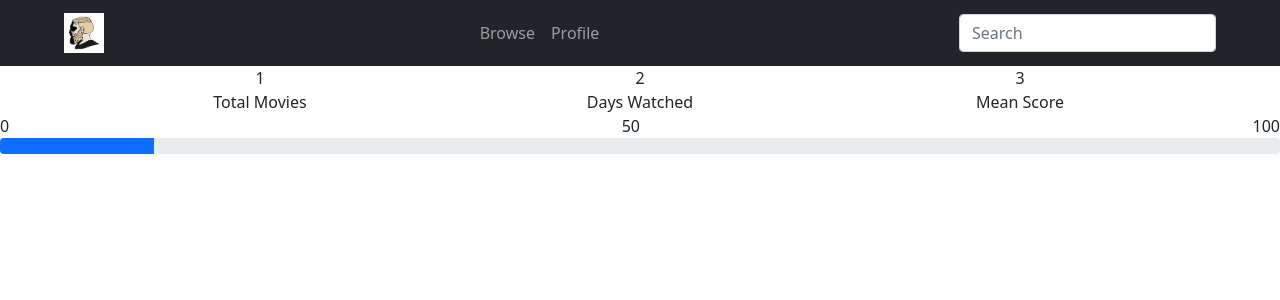
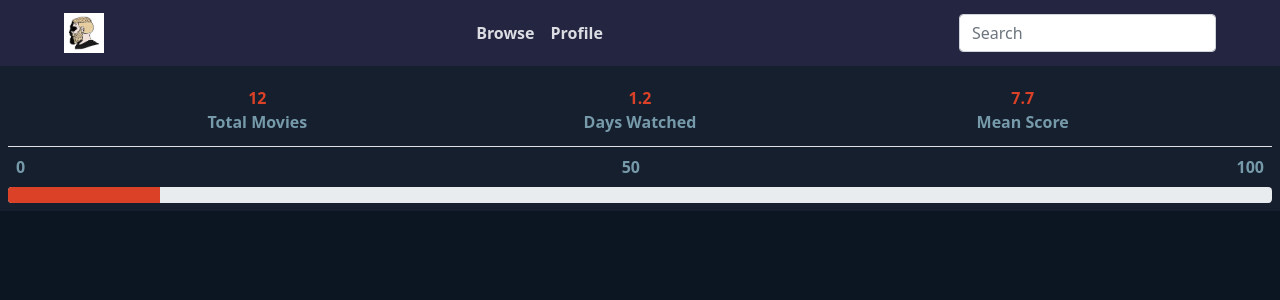
Before and after one commit to Dodikkkk/Vajko, a PHP site: page / in a window 1280 px wide. Shown: the top 300 px of the page. Run offline with PHP 8.4, Linux system fonts and the light colour scheme.

Commit message:
fixed colors

```diff
--- a/index.html
+++ b/index.html
@@ -8,11 +8,11 @@
     <meta name="viewport" content="width=device-width, initial-scale=1" >
     <title>Title</title>
 </head>
-<body>
-    <nav class="navbar navbar-expand-lg navbar-dark bg-dark">
+<body class="bgColor">
+    <nav class="navbar navbar-expand-lg navBarColors fw-bold">
         <div class="d-flex align-items-center justify-content-center full-width">
 
-            <a class="navbar-brand" href="index.html" ><img src="download.jpg" class="maly-obrazok"></a>
+            <a class="navbar-brand" href="index.html" ><img src="download.jpg" class="maly-obrazok" alt=""></a>
             <button class="navbar-toggler" type="button" data-bs-toggle="collapse" data-bs-target="#navbarSupportedContent" aria-controls="navbarSupportedContent" aria-expanded="false" aria-label="Toggle navigation">
                 <span class="navbar-toggler-icon"></span>
             </button>
@@ -20,10 +20,10 @@
             <div class="collapse navbar-collapse justify-content-center" id="navbarSupportedContent">
                 <ul class="navbar-nav mr-auto">
                     <li class="nav-item active">
-                        <a class="nav-link" href="browse.html">Browse</a>
+                        <a class="nav-link navBarColors" href="browse.html">Browse</a>
                     </li>
                     <li class="nav-item">
-                        <a class="nav-link" href="index.html">Profile</a>
+                        <a class="nav-link navBarColors" href="index.html">Profile</a>
                     </li>
                 </ul>
             </div>
@@ -34,36 +34,36 @@
         </div>
     </nav>
 
-    <div class="d-flex flex-column">
-        <div class="container">
+    <div class="d-flex flex-column p-2 stats fw-bold">
+        <div class="container p-2 ">
             <div class="row text-center">
-                <div class="col text-center">
-                    <div>
-                        1
+                <div class="col text-center p-1">
+                    <div class="highlighted">
+                        12
                     </div>
-                    <div>
+                    <div class="">
                         Total Movies
                     </div>
                 </div>
-                <div class="col">
-                    <div>
-                        2
+                <div class="col text-center p-1">
+                    <div class="highlighted">
+                        1.2
                     </div>
-                    <div>
+                    <div class="">
                         Days Watched
                     </div>
                 </div>
-                <div class="col">
-                    <div>
-                        3
+                <div class="col text-center p-1">
+                    <div class="highlighted">
+                        7.7
                     </div>
-                    <div>
+                    <div class="">
                         Mean Score
                     </div>
                 </div>
             </div>
         </div>
-        <div class="d-flex">
+        <div class="d-flex p-2 border-top">
             <div class="nula">
                 0
             </div>
@@ -75,7 +75,7 @@
             </div>
         </div>
         <div class="progress">
-            <div class="progress-bar" role="progressbar" style="width: 12%;" aria-valuenow="12" aria-valuemin="0" aria-valuemax="100"></div>
+            <div class="progress-bar highlightedBg" role="progressbar" style="width: 12%;" aria-valuenow="12" aria-valuemin="0" aria-valuemax="100"></div>
         </div>
     </div>
 </body>
--- a/style.css
+++ b/style.css
@@ -23,3 +23,25 @@
 .polovica {
     align-content: center;
 }
+
+.stats {
+    color: #769AAA;
+    background: #151F2E;
+}
+
+.highlighted {
+    color: #DA4127;
+}
+
+.highlightedBg {
+    background: #DA4127;
+}
+
+.navBarColors {
+    color: #DBDDE2;
+    background: #242540;
+}
+
+.bgColor {
+    background: #0B1622;
+}
```
